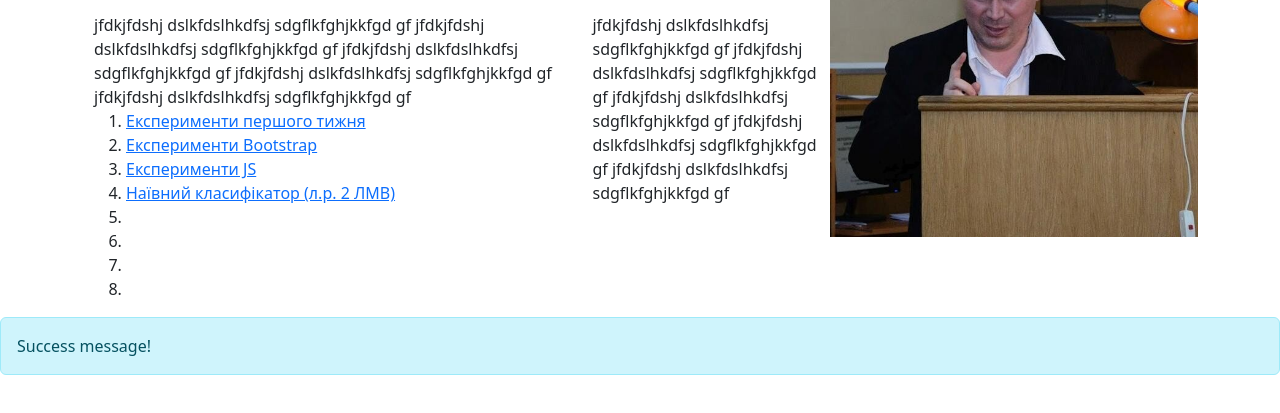
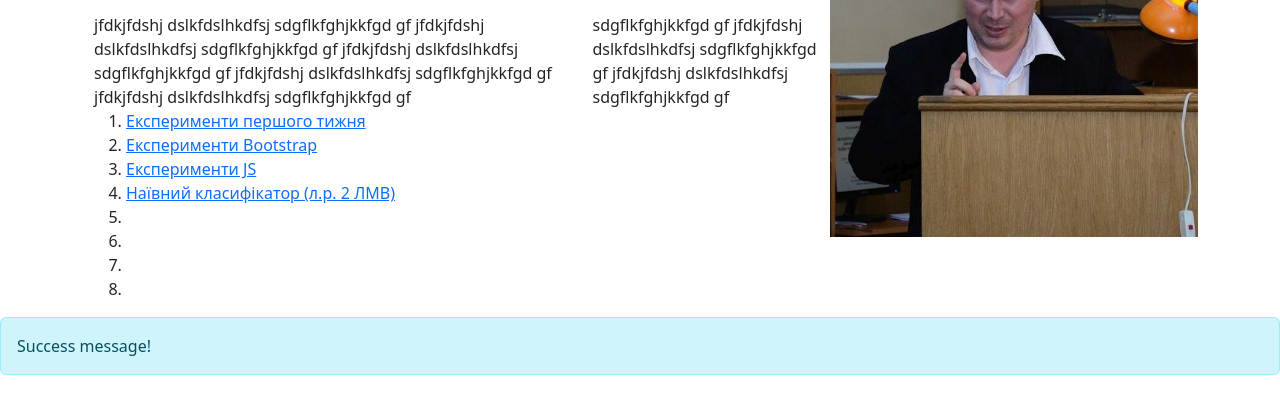
Before and after one commit to volverina/i22, a plain HTML site: page index.html in a window 1280 px wide. Shown: the part 131-544 px from the top of the page. Drawn offline with nearby package versions, Linux system fonts and the light colour scheme.

Commit message:
Оновлено index.html
Прибрано трохи якоїсь дурні.

```diff
--- a/index.html
+++ b/index.html
@@ -34,7 +34,7 @@
 				</div>
 
 				<div class="col-md-4">
-								jfdkjfdshj dslkfdslhkdfsj sdgflkfghjkkfgd gf jfdkjfdshj dslkfdslhkdfsj sdgflkfghjkkfgd gf jfdkjfdshj dslkfdslhkdfsj sdgflkfghjkkfgd gf jfdkjfdshj dslkfdslhkdfsj sdgflkfghjkkfgd gf jfdkjfdshj dslkfdslhkdfsj sdgflkfghjkkfgd gf
+								 sdgflkfghjkkfgd gf jfdkjfdshj dslkfdslhkdfsj sdgflkfghjkkfgd gf jfdkjfdshj dslkfdslhkdfsj sdgflkfghjkkfgd gf
 				</div>
 			</div>
 		</div>
```
